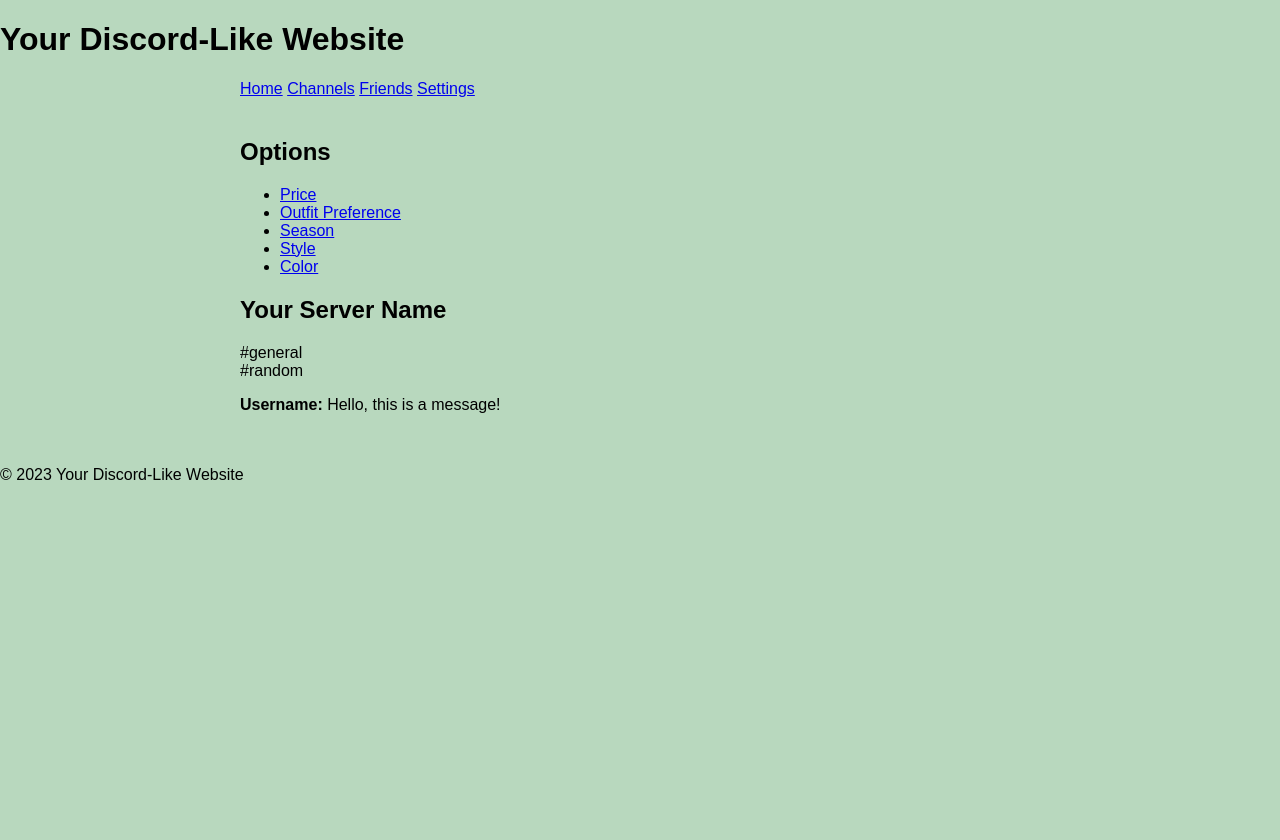
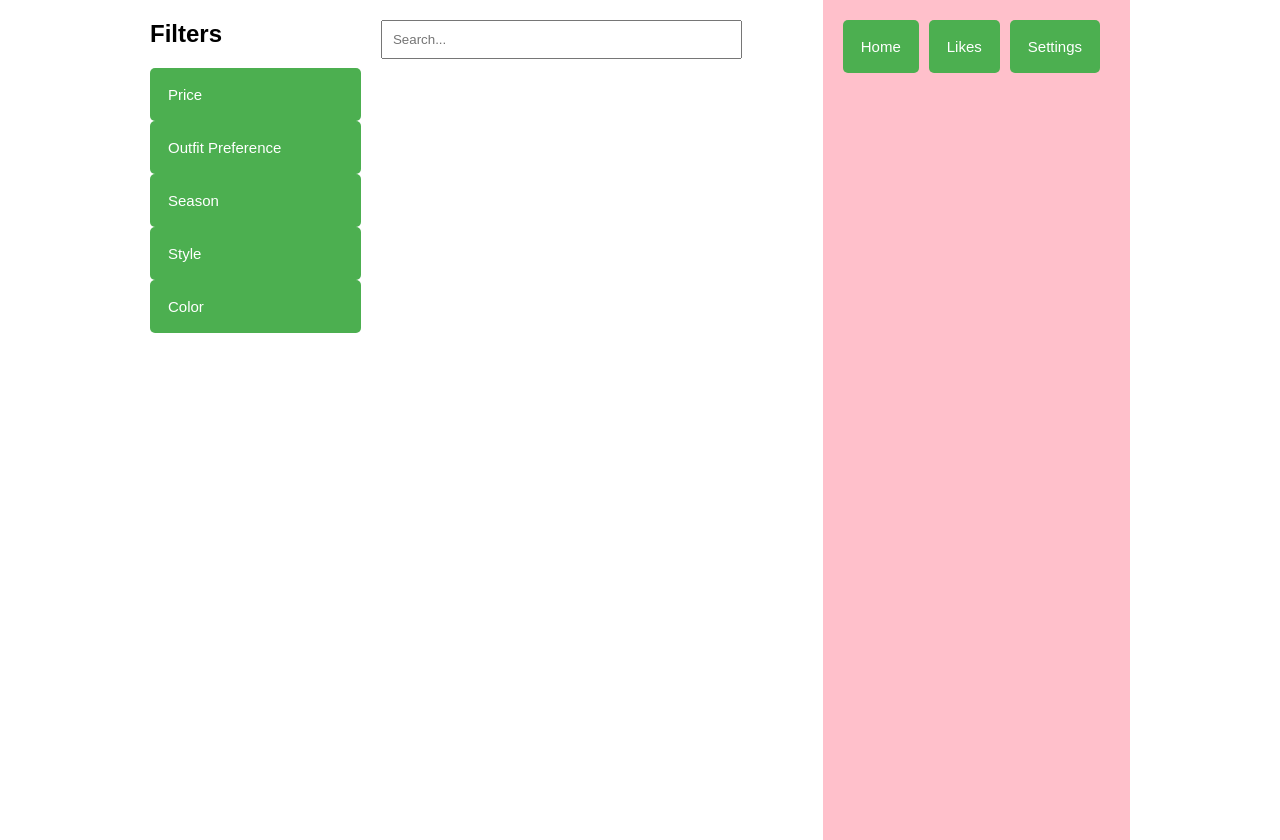
Before and after one commit to KatieOrtiz/FashionGPT, a Flask app: template templates/homePage.html in a window 1280 px wide. Before the commit the page ends 480 px from the top, so only its background shows below. Run offline with Flask 3, Linux system fonts and the light colour scheme; the template is opened without the code that fills it, so the values that code supplies are empty.

Commit message:
first push of the year

```diff
--- a/app.py
+++ b/app.py
@@ -8,6 +8,21 @@ def index():
 @app.route('/emailVerification')
 def emailVerification():
     return render_template('emailVerification.html')
+@app.route('/homePage')
+def emailVerification():
+    return render_template('homePage.html')
+@app.route('/PasswordPage')
+def emailVerification():
+    return render_template('PasswordPage.html')
+@app.route('/personalDetails')
+def emailVerification():
+    return render_template('personalDetails.html')
+@app.route('/register')
+def emailVerification():
+    return render_template('register.html')
+@app.route('/sizePreference')
+def emailVerification():
+    return render_template('sizePreference.html')
 
 if __name__ == '__main__':
     app.run(debug=True, host='0.0.0.0', port=8000)
--- a/static/script.js
+++ b/static/script.js
@@ -2,11 +2,11 @@
 document.addEventListener("DOMContentLoaded", function () {
   var button = document.getElementById("getStarted");
   button.addEventListener("click", function () {
-    window.location.href = "emailVerification";
+    window.location.href = "emailVerification.html";
   });
   var button = document.getElementById("getStarted2");
   button.addEventListener("click", function () {
-    window.location.href = "emailVerification";
+    window.location.href = "emailVerification.html";
   });
 });
 
@@ -14,6 +14,22 @@ document.addEventListener("DOMContentLoaded", function () {
 document.addEventListener("DOMContentLoaded", function () {
   var button = document.getElementById("backBtn");
   button.addEventListener("click", function () {
-    window.location.href = "frontPage";
+    window.location.href = "frontPage.html";
   });
 });
+//homepage
+document.addEventListener('DOMContentLoaded', function () {
+    const coll = document.querySelectorAll('.collapsible');
+
+    coll.forEach(function (item) {
+        item.addEventListener('click', function () {
+            this.classList.toggle('active');
+            const content = this.nextElementSibling;
+            if (content.style.display === 'block') {
+                content.style.display = 'none';
+            } else {
+                content.style.display = 'block';
+            }
+        });
+    });
+});
--- a/static/styles.css
+++ b/static/styles.css
@@ -1,11 +1,11 @@
 body {
   display: flex;
-  flex-direction: column;
+  flex-direction: column; /* Change to column */
   min-height: 100vh;
   margin: 0;
   padding: 0;
   font-family: Arial, sans-serif;
-  background-color: #b8d8be;
+  background-color: white;
 }
 
 .header {
@@ -68,12 +68,13 @@ button {
   left: 10px; /* Adjust the left position as needed */
 }
 
-.email-verification {
+.verification {
   margin-top: 350px;
       text-align: center;
       padding: 20px;
       border-radius: 10px;
-      background-color: #c8e1cc;
+      background-color: #205566;
+      color: white;
     }
 .email-btn{
   margin-top: 25px;
@@ -84,10 +85,98 @@ button {
 .password-btn{
   margin-top: 25px;
 }
+.error
+{
+  background-color: #f7b5b5;
+}
 .footer {
-  background-color: #c8e1cc;
-  color: #000000;
+  background-color: #205566;
+  color: white;
   padding: 10px;
   text-align: center;
   margin-top: auto; /* Push the footer to the bottom */
 }
+
+/*homepage*/
+.three-sections-page {
+  display: flex;
+  flex-direction: row;
+  min-height: 100vh;
+  background-color: white;
+}
+#left-section {
+  flex: 1;
+  background-color: white;
+  height: 100vh;
+  display: flex;
+  flex-direction: column;
+  align-items: flex-start;
+  margin-left: 150px;
+}
+
+.collapsible {
+  background-color: #4CAF50;
+  color: white;
+  cursor: pointer;
+  padding: 18px;
+  width: 100%;
+  border: none;
+  text-align: left;
+  outline: none;
+  font-size: 15px;
+  transition: background-color 0.3s;
+}
+
+.collapsible:hover {
+  background-color: #45a049;
+}
+
+.content {
+  padding: 0 18px;
+  display: none;
+  overflow: hidden;
+  background-color: #f1f1f1;
+}
+
+#middle-section {
+  flex: 2;
+  background-color: white;
+  padding: 20px;
+  display: flex;
+  flex-direction: column;
+  align-items: flex-start; /* Align content at the top */
+}
+
+#search-bar {
+  width: 80%;
+  padding: 10px;
+  margin-bottom: 20px; /* Add margin to separate search bar from collapsible buttons */
+}
+
+#right-section {
+  flex: 1;
+  background-color: pink;
+  height: 100vh;
+  padding: 20px;
+  display: flex;
+  flex-direction: row;
+  align-items: flex-start; /* Align items at the top */
+  margin-right: 150px;
+}
+
+.menu-button {
+  background-color: #4CAF50;
+  color: white;
+  cursor: pointer;
+  padding: 18px;
+  border: none;
+  text-align: center;
+  outline: none;
+  font-size: 15px;
+  margin-right: 10px; /* Add margin between buttons */
+  transition: background-color 0.3s;
+}
+
+.menu-button:hover {
+  background-color: #45a049;
+}
--- a/templates/emailVerification.html
+++ b/templates/emailVerification.html
@@ -12,7 +12,7 @@
     <div class="container">
       <button class="back-btn" type="button" id="backBtn">Back</button>
       <main>
-<div class="email-verification">
+<div class="verification">
     <h1>FashionGPT</h1>
     <p>Email/Username</p>
     <input type="text" id="email" name="q" />
--- a/templates/homePage.html
+++ b/templates/homePage.html
@@ -9,60 +9,45 @@
     <title>Your Discord-Like Website</title>
 </head>
 
-<body>
+<body class="three-sections-page">
 
-    <header>
-        <h1>Your Discord-Like Website</h1>
-    </header>
+    <div id="left-section">
+        <h2>Filters</h2>
+        <button class="collapsible">Price</button>
+        <div class="content">
+            <p>Content for Button 1</p>
+        </div>
 
-    <nav>
-        <div class="container">
-            <a href="#">Home</a>
-            <a href="#">Channels</a>
-            <a href="#">Friends</a>
-            <a href="#">Settings</a>
+        <button class="collapsible">Outfit Preference</button>
+        <div class="content">
+            <p>Content for Button 2</p>
         </div>
-    </nav>
 
-    <main>
-        <div class="container">
-            <!-- Left Panel -->
-            <div class="left-panel">
-                <h2>Options</h2>
-                <ul>
-                    <li><a href="#">Price</a></li>
-                    <li><a href="#">Outfit Preference</a></li>
-                    <li><a href="#">Season</a></li>
-                    <li><a href="#">Style</a></li>
-                    <li><a href="#">Color</a></li>
-                </ul>
-            </div>
+        <button class="collapsible">Season</button>
+        <div class="content">
+            <p>Content for Button 3</p>
+        </div>
 
-            <!-- Main Content -->
-            <div class="content">
-                <div class="server">
-                    <h2>Your Server Name</h2>
-                    <div class="channel">
-                        #general
-                    </div>
-                    <div class="channel">
-                        #random
-                    </div>
-                </div>
+        <button class="collapsible">Style</button>
+        <div class="content">
+            <p>Content for Button 4</p>
+        </div>
 
-                <div class="message">
-                    <p><strong>Username:</strong> Hello, this is a message!</p>
-                </div>
+        <button class="collapsible">Color</button>
+        <div class="content">
+            <p>Content for Button 5</p>
+        </div>
+    </div>
 
-                <!-- Add more messages as needed -->
-            </div>
-        </div>
-    </main>
+    <div id="middle-section">
+        <input type="text" id="search-bar" placeholder="Search...">
+    </div>
 
-    <footer>
-        <p>&copy; 2023 Your Discord-Like Website</p>
-    </footer>
+    <div id="right-section">
+        <button class="menu-button">Home</button>
+        <button class="menu-button">Likes</button>
+        <button class="menu-button">Settings</button>
+    </div>
 
 </body>
-
 </html>
--- a/templates/passwordPage.html
+++ b/templates/passwordPage.html
@@ -11,10 +11,10 @@
   <body>
     <div class="container">
         <main>
-      <div class="email-verification">
+          <div class="verification">
           <h1>FashionGPT</h1>
           <p>
-        Email/Username
+            Password
           </p>
           <input type="password" id="password" name="q" />
           <br>
--- a/templates/register.html
+++ b/templates/register.html
@@ -12,9 +12,11 @@
     <div class="container">
     <button class="back-btn" type="button" id="backBtn">Back</button>
     <main>
-      <div class="email-verification">
+      <div class="verification">
       <h1>FashionGPT</h1>
-      <p>It seems like you aren't a member yet!</p>
+        <div class = "error">
+          <p>It seems like you aren't a member yet!</p>
+        </div>
       <p>Username</p>
       <input type="username" id="username" />
       <br />
```
Lines whose indentation alone changed are shown as unchanged.
